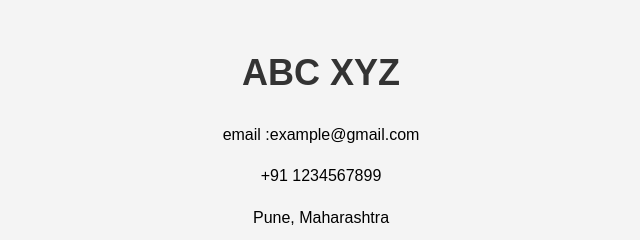
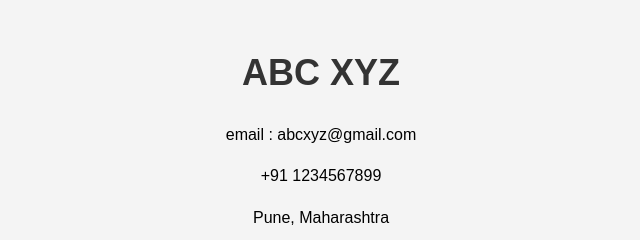
Before and after one commit to omkar2711/batch5-6_resume, a plain HTML site: page pages/index.html in a window 1280 px wide. Shown: the top 240 px of the page, 319-959 px from the left. Drawn offline with Linux system fonts and the light colour scheme.

Commit message:
update email id

```diff
--- a/pages/index.html
+++ b/pages/index.html
@@ -71,7 +71,7 @@
 <body>
     <h1 id="name" style="text-align: center;">ABC XYZ</h1>
     <header id="ContactSection">
-        <p>email :example@gmail.com</p>
+        <p>email : abcxyz@gmail.com</p>
         <p>+91 1234567899</p>
         <p>Pune, Maharashtra</p>
     </header>
```
